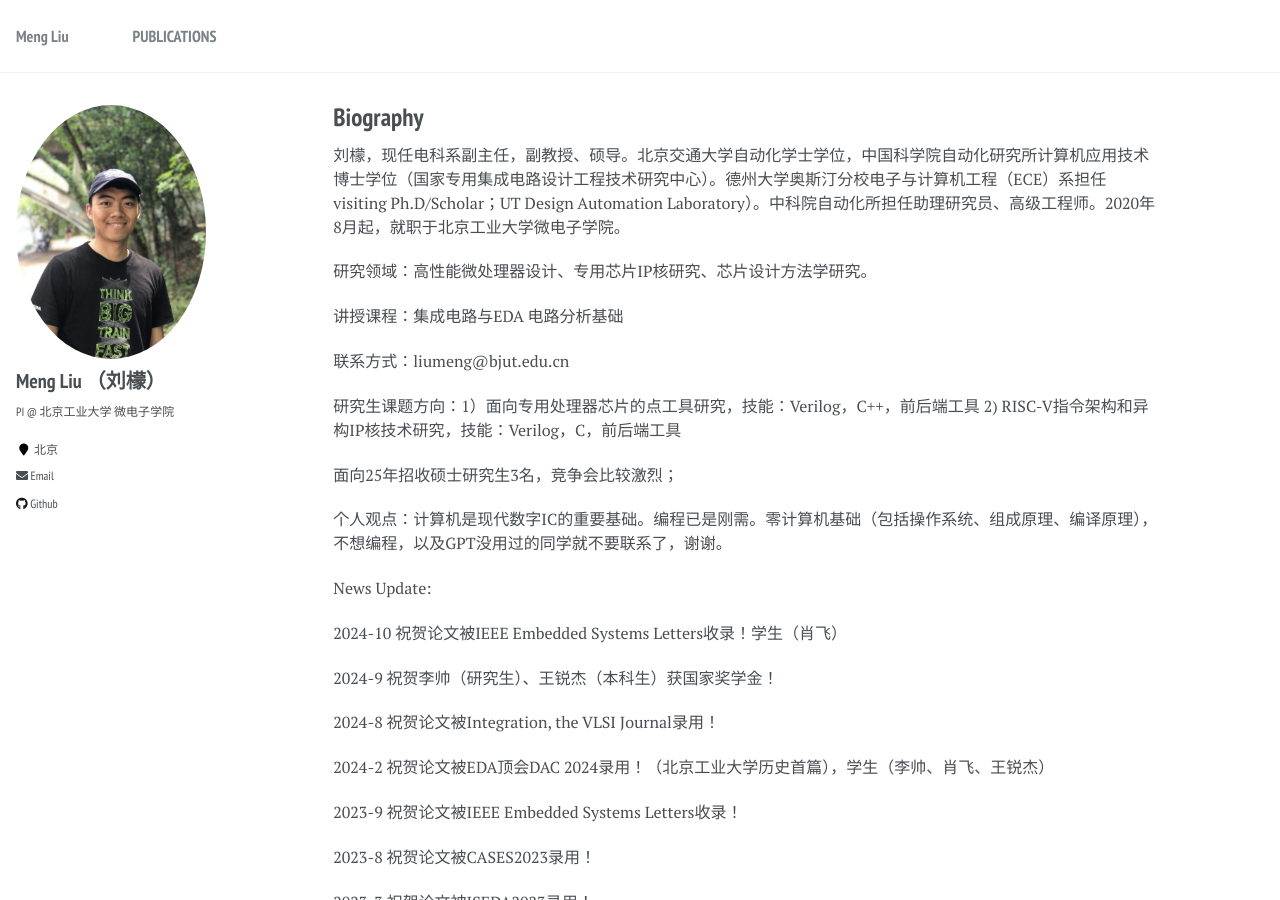
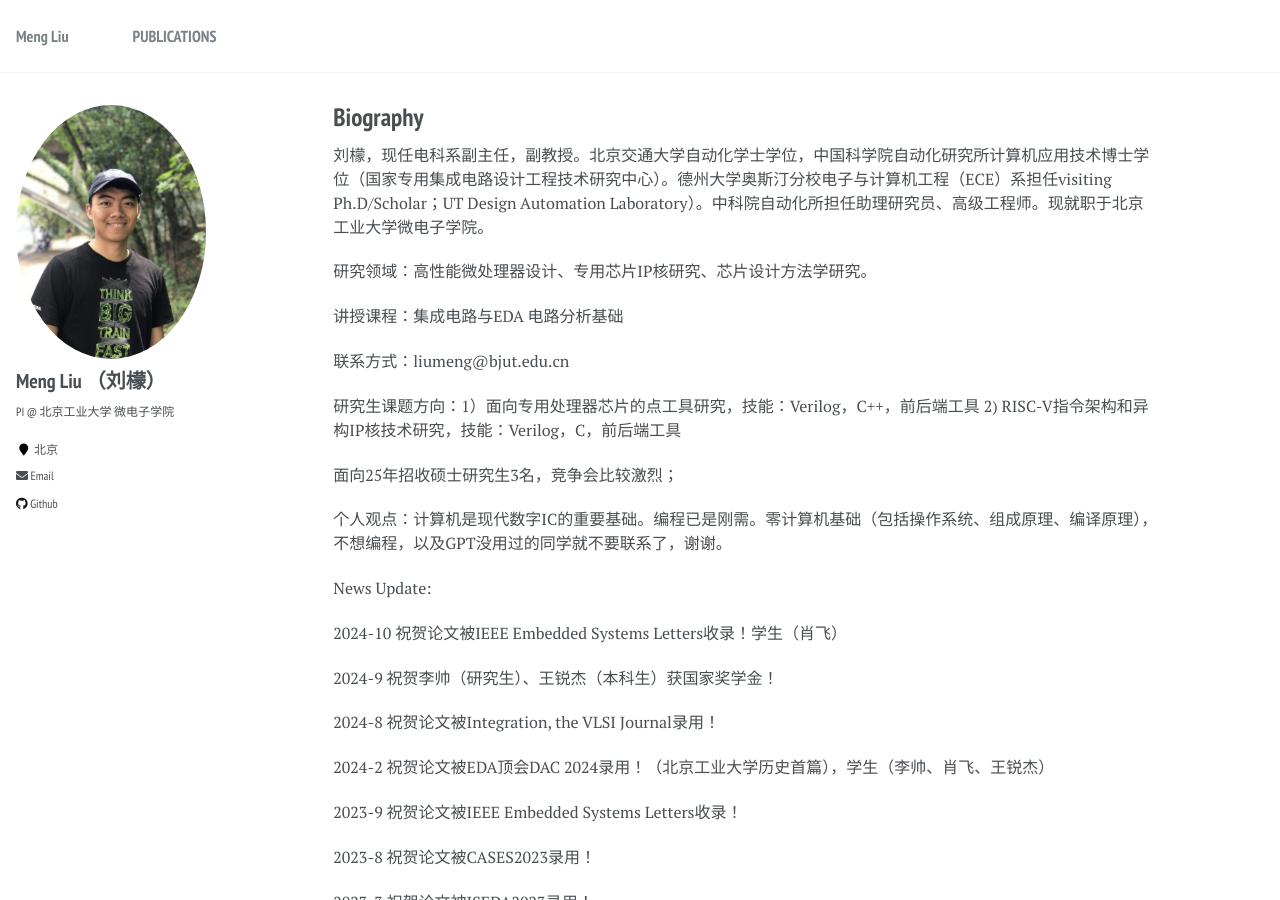
Before and after one commit to liumengbjut/liumengbjut.github.io, a Jekyll site: the page built from _pages/about.md, in a window 1280 px wide and 900 px high. Built offline with Jekyll 4.4.1, drawn with Linux system fonts in a browser that asks for light colours.

Commit message:
Update about.md

```diff
--- a/_pages/about.md
+++ b/_pages/about.md
@@ -10,7 +10,7 @@ redirect_from:
 
 
 
-刘檬，现任电科系副主任，副教授、硕导。北京交通大学自动化学士学位，中国科学院自动化研究所计算机应用技术博士学位（国家专用集成电路设计工程技术研究中心）。德州大学奥斯汀分校电子与计算机工程（ECE）系担任visiting Ph.D/Scholar；UT Design Automation Laboratory）。中科院自动化所担任助理研究员、高级工程师。2020年8月起，就职于北京工业大学微电子学院。
+刘檬，现任电科系副主任，副教授。北京交通大学自动化学士学位，中国科学院自动化研究所计算机应用技术博士学位（国家专用集成电路设计工程技术研究中心）。德州大学奥斯汀分校电子与计算机工程（ECE）系担任visiting Ph.D/Scholar；UT Design Automation Laboratory）。中科院自动化所担任助理研究员、高级工程师。现就职于北京工业大学微电子学院。
 
 研究领域：高性能微处理器设计、专用芯片IP核研究、芯片设计方法学研究。
 
```
